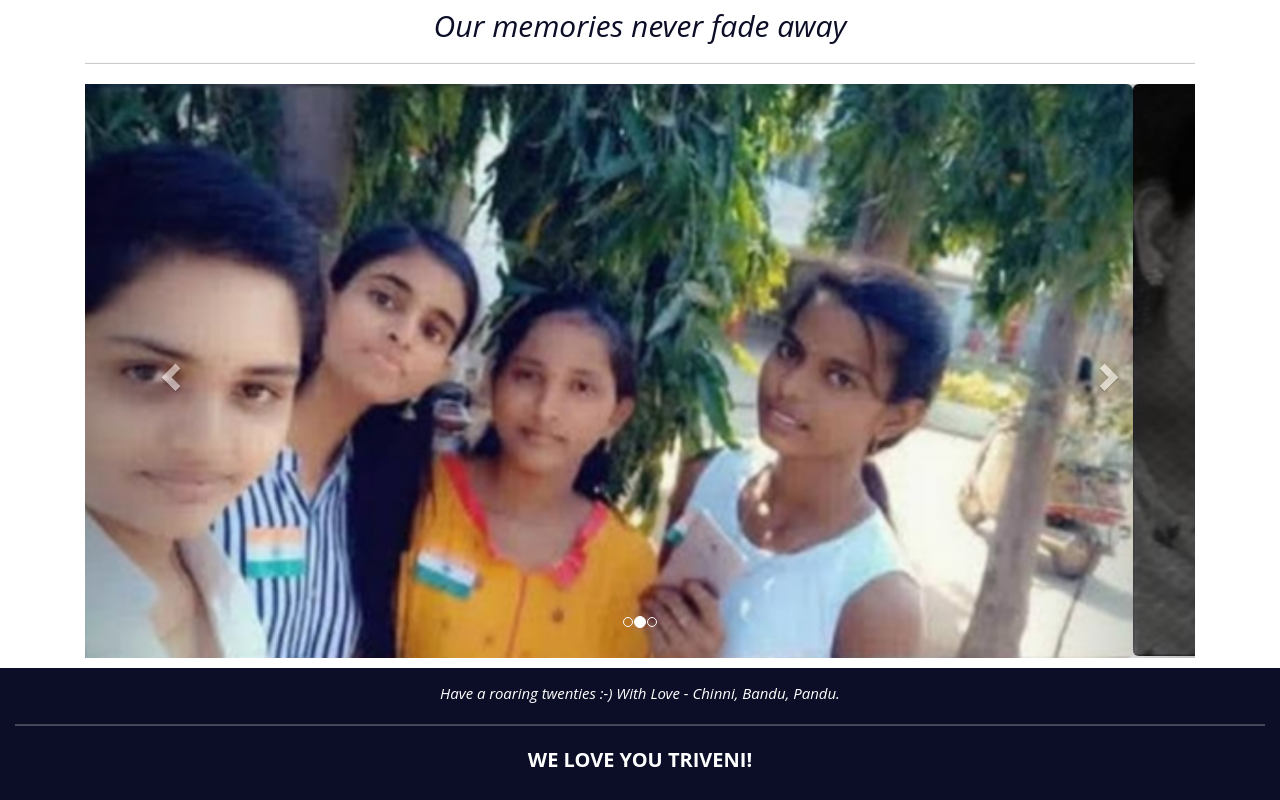
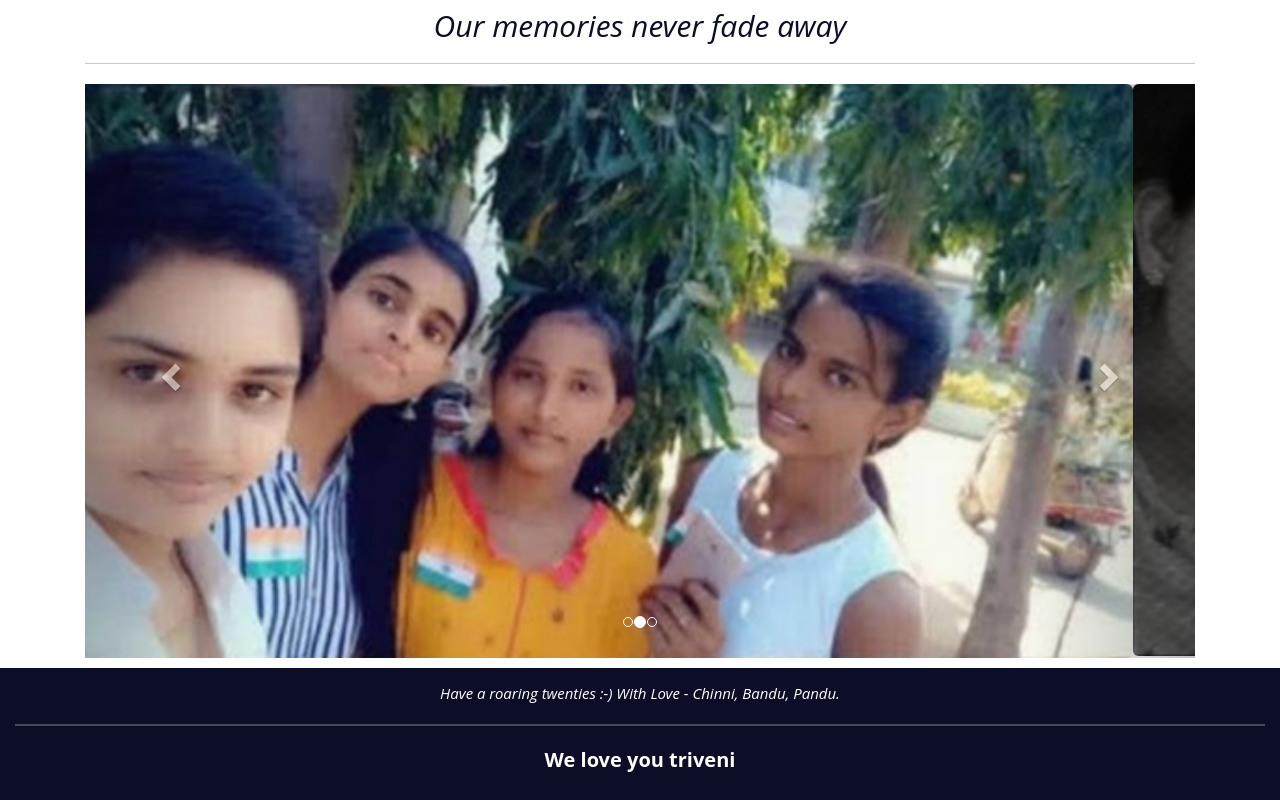
Before and after one commit to darshithachinta/firstwebsite, a plain HTML site: page index.html in a window 1280 px wide. Shown: the part 693-1493 px from the top of the page. Drawn offline with nearby package versions, Linux system fonts and the light colour scheme.

Commit message:
Update index.html

```diff
--- a/index.html
+++ b/index.html
@@ -85,7 +85,7 @@
         <div class="footer-area">
             <p class="footer-bottom"><i>Have a roaring twenties :-) With Love - Chinni, Bandu, Pandu.</i></p>
             <hr>
-            <p class="footer-head"><b>WE LOVE YOU TRIVENI!</b></p>
+            <p class="footer-head"><b>We love you triveni</b></p>
         </div>
     </footer>
 
```
